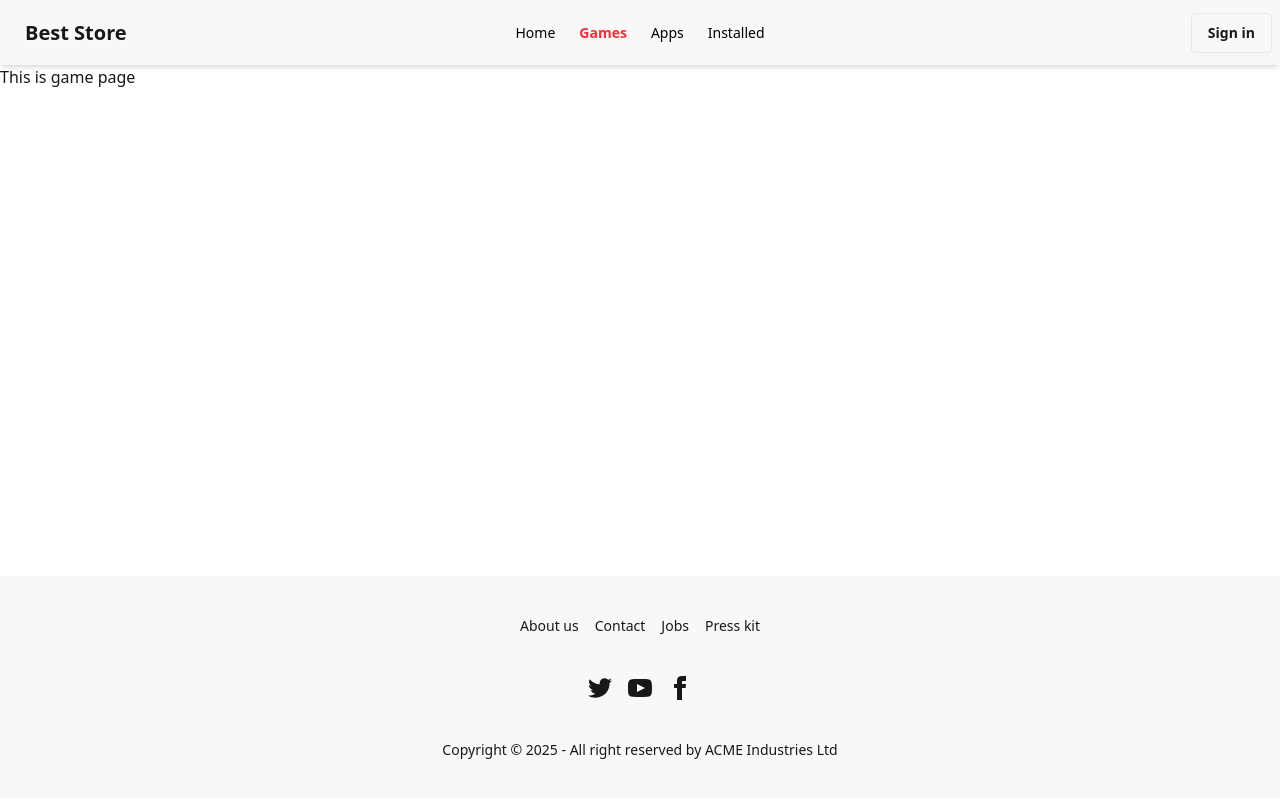
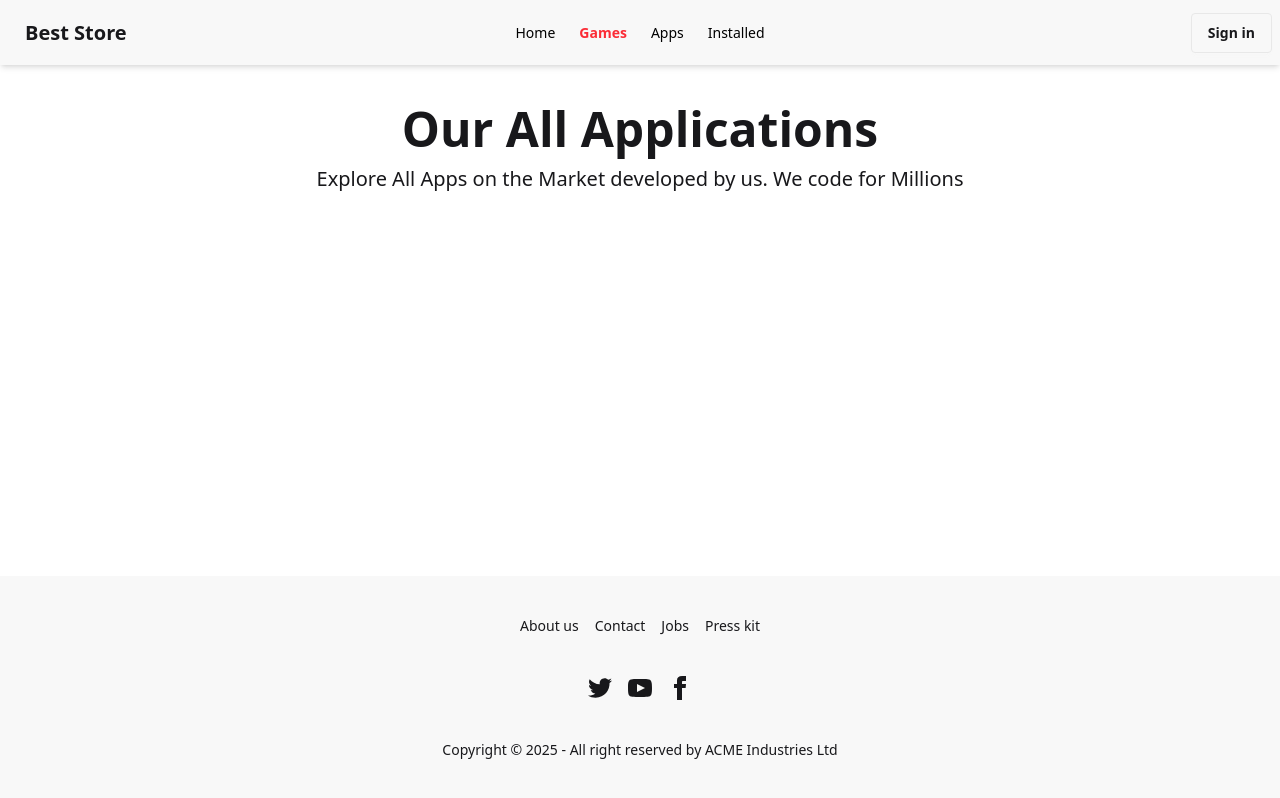
Before and after one commit to RIRony9898/gamehub-game-and-apps-library, a React (Vite) app: page /games in a window 1280 px wide. Built offline with nearby package versions, Linux system fonts and the light colour scheme.

Commit message:
2 hooks are ready with axios fetch data

```diff
--- a/package.json
+++ b/package.json
@@ -11,6 +11,7 @@
   },
   "dependencies": {
     "@tailwindcss/vite": "^4.1.14",
+    "axios": "^1.12.2",
     "react": "^19.1.1",
     "react-dom": "^19.1.1",
     "react-router": "^7.9.4",
--- /dev/null
+++ b/src/Hooks/useApps.js
@@ -0,0 +1,20 @@
+import axios from "axios";
+import { useEffect, useState } from "react";
+
+const useApps = () => {
+  const [apps, setApps] = useState([]);
+  const [error, setError] = useState(null);
+  const [loading, setLoading] = useState(false);
+
+  useEffect(() => {
+    setLoading(true);
+    axios("../apps.json")
+      .then((data) => setApps(data.data))
+      .catch((err) => setError(err))
+      .finally(() => setLoading(false));
+  }, []);
+
+  return { apps, error, loading };
+};
+
+export default useApps;
--- /dev/null
+++ b/src/Hooks/useGames.js
@@ -0,0 +1,19 @@
+import axios from "axios"
+import { useEffect, useState } from "react"
+
+const useGames = () => {
+    const [games, setGames] = useState([])
+    const [loading, setLoading] = useState(false)
+    const [error, setError] = useState(null)
+
+    useEffect(()=>{
+        setLoading(true)
+        axios('../games.json')
+        .then(data => setGames(data.data))
+        .catch(err => setError(err))
+    },[])
+
+    return {games, loading, error}
+}
+
+export default useGames
--- a/src/Pages/GamePage.jsx
+++ b/src/Pages/GamePage.jsx
@@ -1,11 +1,20 @@
-import React from 'react';
+import React from "react";
+import Container from "../Components/Container";
 
 const GamePage = () => {
-    return (
-        <div>
-            This is game page
+  return (
+    <div>
+      <Container>
+        {/* page title and subtitle */}
+        <div className="text-center my-10 space-y-3">
+          <h2 className="text-5xl font-bold">Our All Applications</h2>
+          <p className="text-xl">
+            Explore All Apps on the Market developed by us. We code for Millions
+          </p>
         </div>
-    );
+      </Container>
+    </div>
+  );
 };
 
 export default GamePage;
```
Also changed, not shown: 1 other file (tests, documents, lock files or other folders).
